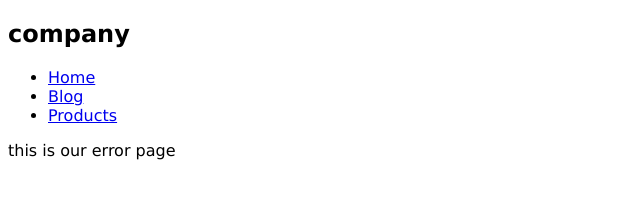
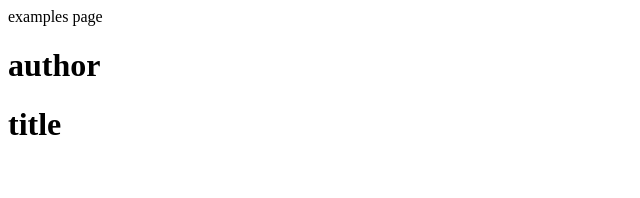
Before and after one commit to davidwachlin/gatsby-tutorial, a Gatsby site: page /examples in a window 1280 px wide. Before the commit this address had no page. Shown: the whole page, without its empty margins (0-640 px from the left). Built offline with nearby package versions, Linux system fonts and the light colour scheme; Gatsby itself is replaced by a stand-in of ours.

Commit message:
sitemetadata edited

```diff
--- a/gatsby-config.js
+++ b/gatsby-config.js
@@ -1,11 +1,10 @@
-/**
- * Configure your Gatsby site with this file.
- *
- * See: https://www.gatsbyjs.org/docs/gatsby-config/
- */
-
 module.exports = {
   /* Your site config here */
-  plugins: [`gatsby-plugin-sass`,
-  `gatsby-plugin-styled-components`]
+  siteMetadata: {
+    title: 'tutorial',
+    description: 'just some description about our site',
+    author: '@johndoe',
+    data: { name: 'john', age: 25 },
+  },
+  plugins: [`gatsby-plugin-sass`, `gatsby-plugin-styled-components`],
 }
--- a/src/components/Navbar.js
+++ b/src/components/Navbar.js
@@ -17,6 +17,9 @@ const Navbar = () => {
         <li>
           <Link to="/product">Products</Link>
         </li>
+        <li>
+          <Link to="/examples">Examples</Link>
+        </li>
       </ul>
     </nav>
   )
--- /dev/null
+++ b/src/examples/Header.js
@@ -0,0 +1,12 @@
+import React from 'react'
+
+const Header = () => {
+    return (
+        <div>
+            <h1>author</h1>
+            <h1>title</h1>
+        </div>
+    )
+}
+
+export default Header
--- /dev/null
+++ b/src/pages/examples.js
@@ -0,0 +1,14 @@
+import React from 'react'
+import Header from '../examples/Header'
+
+
+const examples = () => {
+    return (
+        <div>
+            examples page
+            <Header />
+        </div>
+    )
+}
+
+export default examples
```
